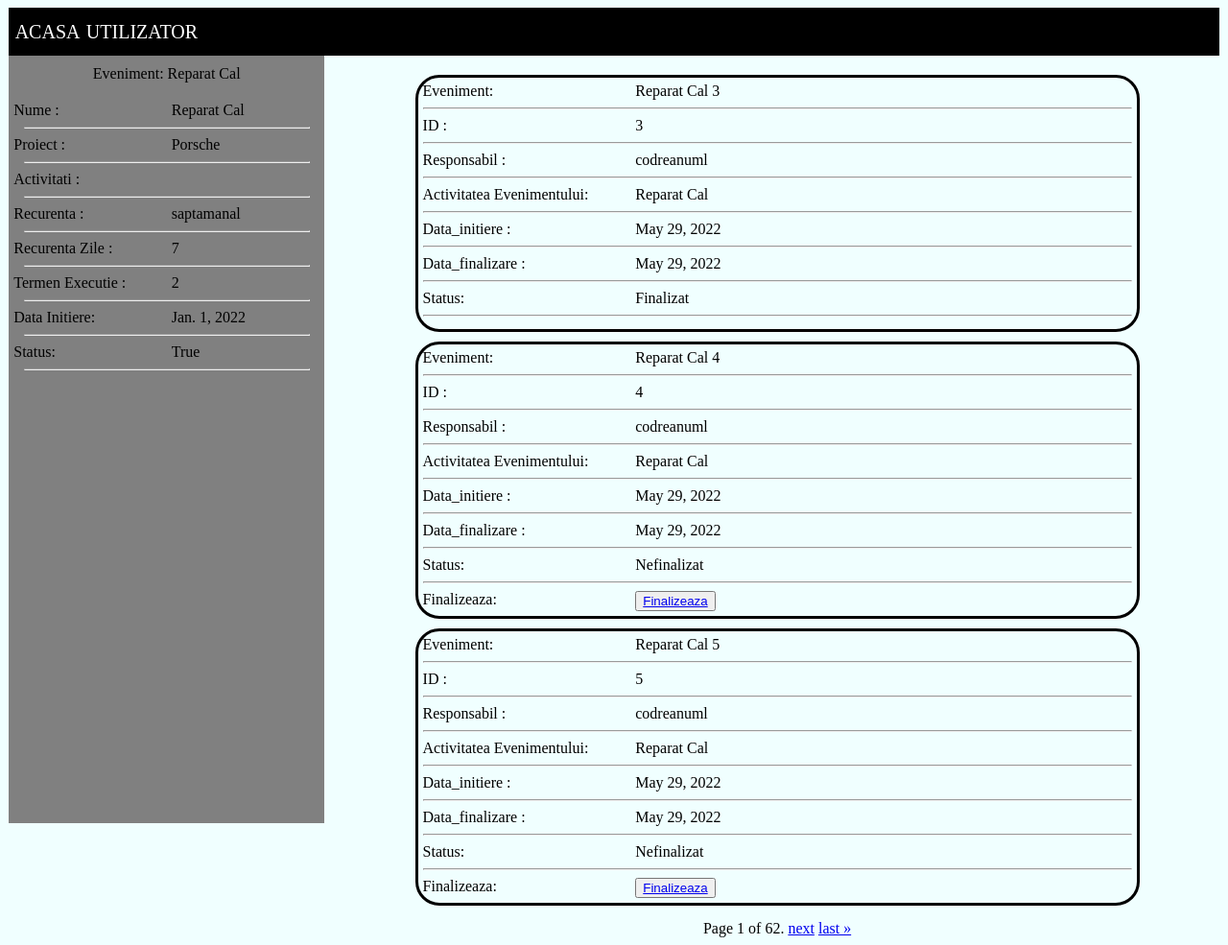
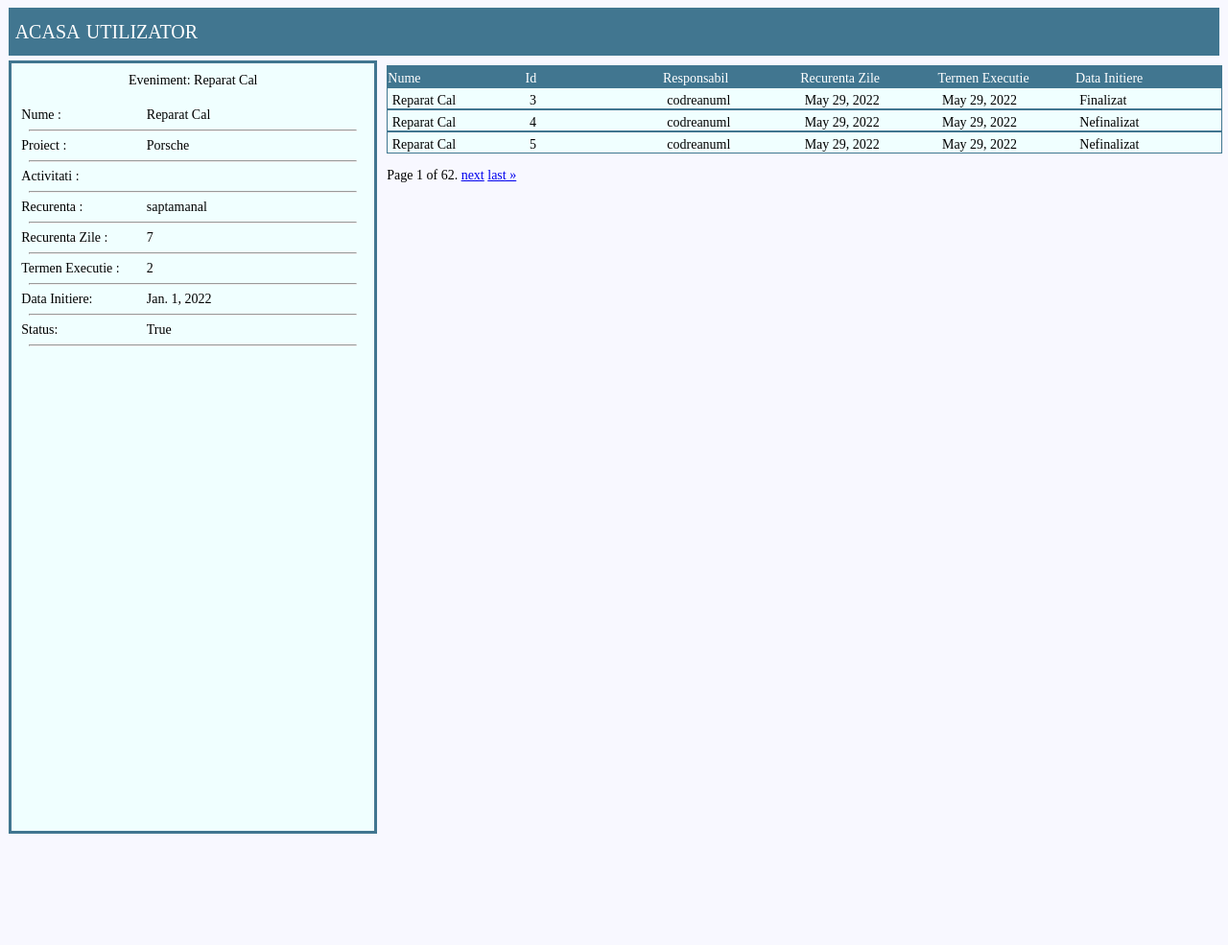
Before and after one commit to CodreanuML/DJANGO-SCHEDULER, a Django app: page /events/eveniment_template/2/ in a window 1280 px wide. Shown: the whole page at 96% size. After the commit the page ends 869 px from the top, so only its background shows below. Run offline with Django 4.2, Linux system fonts and the light colour scheme; a user stored in the database is signed in; data comes from the database, SQL or seed files in the repository; both versions use the stored data as it was after the commit.

Commit message:
EVENIMENT DETAILS FRONT END CHANGED

```diff
--- a/PROJECTS/views.py
+++ b/PROJECTS/views.py
@@ -17,7 +17,7 @@ def home(request):
 	proiecte_querry_req=Proiect.objects.all()
 
 
-	paginator = Paginator(proiecte_querry_req, 20) # Show 25 contacts per page.
+	paginator = Paginator(proiecte_querry_req, 25)
 
 	page_number = request.GET.get('page')
 	proiecte_querry = paginator.get_page(page_number)
@@ -46,7 +46,7 @@ def project_details(request,pk):
 
 
 
-	paginator = Paginator(eveniment_template_querry_req, 20) # Show 25 contacts per page.
+	paginator = Paginator(eveniment_template_querry_req, 20)
 
 	page_number = request.GET.get('page')
 	eveniment_template_querry = paginator.get_page(page_number)
--- a/static/css/EVENTS/style.css
+++ b/static/css/EVENTS/style.css
@@ -2,7 +2,7 @@
 
 
 body{
-	background-color: #F0FFFF;
+	background-color: #F8F8FF;
 }
 
 
@@ -24,7 +24,7 @@ body{
 
 .navbar{
 	height: 50px;
-	background-color: black;
+	background-color: #417690;
 	display: flex;
 	align-items: center;
 	margin-left: 0.1vw;
@@ -141,24 +141,34 @@ body{
 .container_detalii_eveniment{
 	display: flex;
 	flex-direction: row;
-	font-size: 16px;
+	font-size: 14px;
 
 }
 
 
 .container_left_detalii_eveniment{
 
+	margin-top: 5px;
 	margin-left: 0.1vw;
 	height: 100vh;
-	width: 450px;
-	background-color: grey;
+	width: 550px;
+	background-color: #F0FFFF;
 	display: flex;
 	flex-direction: column;
+	border-style: solid;
+	border-color: #417690;
+	border-size: 1px;
+
+}
+
+.container_left_detalii_eveniment hr{
+
+	width: 90%;
+	color : #417690;
+
+}
 
 
-
-
-}
 
 
 .container_left_detalii_eveniment .nume{
@@ -182,15 +192,16 @@ body{
 }
 
 .container_left_detalii_eveniment .row .col_nume{
-	width: 50%;
+	width: 35%;
 	display: flex;
 	justify-content:left;
 	align-items: center;
+	padding-left: 5px;
 }
 
 
 .container_left_detalii_eveniment .row .col_nume_val{
-	width: 50%;
+	width: 65%;
 	display: flex;
 	justify-content:left;
 	align-items: center;
@@ -213,50 +224,101 @@ body{
 	width: 100%;
 	margin-top: 10px;
 	padding-left: 10px;
-	display: flex;
-	flex-direction: column;
-	justify-content:left;
-	align-items: center;
-
-
-}
-
-
-.container_right_detalii_eveniment .container_prezentare_eveniment{
-	width: 80%;
-	border-style: solid;
-	border-size: 2x;
-	border-color: black;
-	border-radius: 25px;
-	margin-top: 10px;
-	padding: 5px;
-
-
-
-}
-
-.container_right_detalii_eveniment .container_prezentare_eveniment .row{
-	width: 100%;
-	display: flex;
-	justify-content: center;
 
 
 
 }
 
 
-.container_right_detalii_eveniment .container_prezentare_eveniment .col_nume{
-	width: 30%;
+.container_right_detalii_eveniment .row_h{
+
+	width: 100%;
+	display: flex;
+	align-items: center;
+	justify-content: left;
+	color: white;
+	background-color: #417690;
+	border-style: solid;
+	border-color: #417690 ;
+	border-width: 1px;
+	padding-top: 5px;
+
 
 
 }
 
 
-.container_right_detalii_eveniment .container_prezentare_eveniment .col_nume_val{
-	width: 70%;
+.col_nume{
+	width:16.5%;
+
+}
+.col_Id{
+	width:16.5%;
+
+}
+.col_responsabil{
+	width:16.5%;
+
+}
+
+.col_data_initiere{
+	width:16.5%;
+
+}
+.col_data_finalizare{
+	width:16.5%;
+
+}
+.col_status{
+	width:16.5%;
+
+}
 
 
+
+.container_right_detalii_eveniment .row{
+
+	width: 100%;
+	display: flex;
+	align-items: center;
+	justify-content: center;
+	background-color: #F0FFFF;
+	border-style: solid;
+	border-color: #417690 ;
+	border-width: 1px;
+	padding-top: 5px;
 }
+
+.col_nume_val{
+	width:16.5%;
+
+}
+.col_Id_val{
+	width:16.5%;
+}
+
+.col_responsabil_val{
+	width:16.5%;
+
+}
+
+.col_data_initiere_val{
+	width:16.5%;
+
+}
+.col_data_finalizare_val{
+	width:16.5%;
+
+}
+.col_status_val{
+	width:16.5%;
+
+}
+
+
+
+
+
 
 /* PAGINATOR  */
 .pagination{
--- a/templates/EVENTS/datalii_eveniment_template.html
+++ b/templates/EVENTS/datalii_eveniment_template.html
@@ -79,87 +79,68 @@
 
 <div class="container_right_detalii_eveniment">
 
-{% for eveniment in evenimente_instance %}
 
 
 
-    <div class="container_prezentare_eveniment">
-
-        <div class="row">
-            <div class="col_nume">Eveniment:  </div>
-            <div class="col_nume_val">{{eveniment.eveniment_template}} {{eveniment.pk}} </div>
-
-        </div>
-        <hr/>
 
 
-        <div class="row">
-            <div class="col_nume">ID : </div>
-            <div class="col_nume_val">{{eveniment.pk}}</div>
+        <div class="row_h">
+            <div class="col_nume">
+                Nume
+            </div>
+            <div class="col_Id">
+                Id
+            </div>
+            <div class="col_responsabil">
+                Responsabil
+            </div>
 
-        </div>
-        <hr/>
-
-
-        <div class="row">
-            <div class="col_nume">Responsabil : </div>
-            <div class="col_nume_val">{{eveniment.responsabil}}</div>
-
-        </div>
-        <hr/>
-        <div class="row">
-            <div class="col_nume">Activitatea Evenimentului: </div>
-            <div class="col_nume_val">{{eveniment.eveniment_template}}</div>
-
-        </div>
-        <hr/>
-
-        <div class="row">
-            <div class="col_nume">Data_initiere : </div>
-            <div class="col_nume_val">{{eveniment.data_initiere}}</div>
-
-        </div>
-        <hr/>
-        <div class="row">
-            <div class="col_nume">Data_finalizare : </div>
-            <div class="col_nume_val">{{eveniment.data_finalizare}}</div>
-
-        </div>
-        <hr/>
-
-
-         <div class="row">
-
-            <div class="col_nume">Status: </div>
-            {% if eveniment.status == 0 %}
-            <div class="col_nume_val">Nefinalizat</div>
-            {% else %}
-            <div class="col_nume_val">Finalizat</div>
-            {% endif %}
-        </div>
-        <hr/>
-
-
-        {% if eveniment.status == 0 %}
-        <div class="row">
-            <div class="col_nume">Finalizeaza:</div>
-
-
-        <div class="col_nume_val">
-
-
-                <button class="button_finalizeaza" ><a href="{% url 'EVENTS:finalizeaza_eveniment' eveniment.pk %}" >Finalizeaza</a></button>
+            <div class="col_data_initiere">
+                Recurenta Zile
+            </div>
+            <div class="col_data_finalizare">
+                Termen Executie
+            </div>
+            <div class="col_status">
+                Data Initiere
+            </div>
 
         </div>
 
+{% for eveniment in evenimente_instance %}
+        <div class="row">
+
+            <div class="col_nume_val">{{eveniment.eveniment_template}} </div>
+
+
+            <div class="col_Id_val">{{eveniment.pk}}</div>
+
+            <div class="col_responsabil_val">{{eveniment.responsabil}}</div>
+
+
+
+            <div class="col_data_initiere_val">{{eveniment.data_initiere}}</div>
+
+
+            <div class="col_data_finalizare_val">{{eveniment.data_finalizare}}</div>
+
+            {% if eveniment.status == 0 %}
+            <div class="col_status_val">Nefinalizat</div>
+            {% else %}
+            <div class="col_status_val">Finalizat</div>
+            {% endif %}
+
+
         </div>
 
-         {% endif %}
+{% endfor %}
 
 
-</div>
 
-{% endfor %}
+
+
+
+
 
 
 
@@ -189,7 +170,7 @@
 
 
 
-</div>
+
 
 
 {% endblock %}
--- a/templates/PROJECTS/home.html
+++ b/templates/PROJECTS/home.html
@@ -37,7 +37,7 @@
 			<div class="column_evenimente"></div>
 		</div>
 
-		<hr/>
+
 
 		{% for proiect in proiecte_querry%}
 
@@ -46,9 +46,9 @@
 			<div class="column_nume">{{proiect.nume}}</div>
 			<div class="column_proiect_id">{{proiect.id_proiect}} </div>
 			<div class="column_descriere">{{proiect.descriere}} </div>
-			<div class="column_evenimente"><a href="{% url 'PROJECTS:project_details' proiect.pk %}">DETALII</a></div>
+			<div class="column_evenimente"><a href="{% url 'PROJECTS:project_details' proiect.pk %}">Lista Evenimente </a></div>
 		</div>
-		<hr/>
+
 
 		{% endfor %}
 
--- a/templates/PROJECTS/proiect_detalii.html
+++ b/templates/PROJECTS/proiect_detalii.html
@@ -46,7 +46,7 @@
 			<div class="column_evenimente_ev"></div>
 		</div>
 
-		<hr/>
+
 
 		{% for eveniment in eveniment_template %}
 
@@ -62,7 +62,7 @@
 			{% endif %}
 			<div class="column_evenimente_ev"><a href="{% url 'EVENTS:detalii_eveniment_template' eveniment.pk %}">DETALII</a></div>
 		</div>
-		<hr/>
+
 
 		{% endfor %}
 
```
Also changed, not shown: static/css/PROJECTS/style.css (+158 -27 lines), templates/PROJECTS/proiectnou.html (+29 -2 lines), db.sqlite3.
